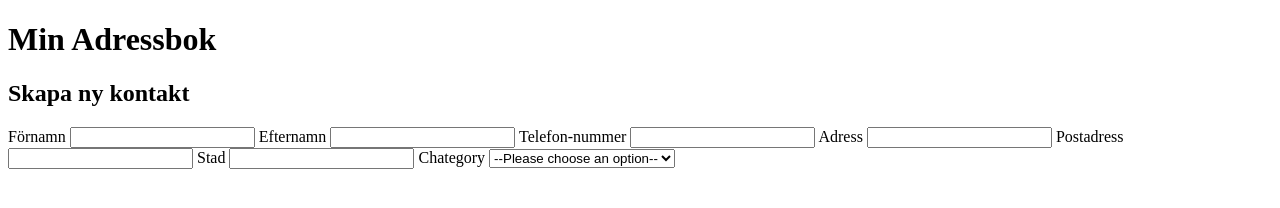
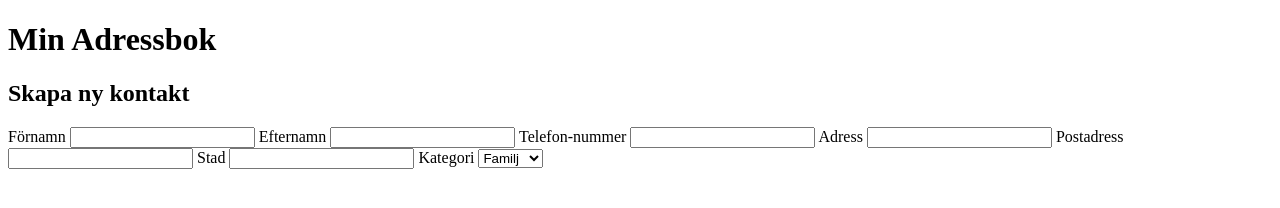
Before and after one commit to Ziggybush/gik339-grupp10-projekt, a website: page index.html in a window 1280 px wide. Drawn offline with Linux system fonts and the light colour scheme.

Commit message:
Ändrade till svenska

```diff
--- a/index.html
+++ b/index.html
@@ -24,12 +24,11 @@
         <input type="text" name="postCode" id="postCode" class="textField" />
         <label for="city">Stad</label>
         <input type="text" name="city" id="city" class="textField" />
-        <label for="chategory">Chategory</label>
+        <label for="chategory">Kategori</label>
         <select name="chategory" id="chategory">
-            <option value="">--Please choose an option--</option>
-            <option value="family">Family</option>
-            <option value="friends">Friends</option>
-            <option value="work">Work</option>
+            <option value="family">Familj</option>
+            <option value="friends">Vänner</option>
+            <option value="work">Arbete</option>
         </select>
     </main>
     <script src="script.js"></script>
```
